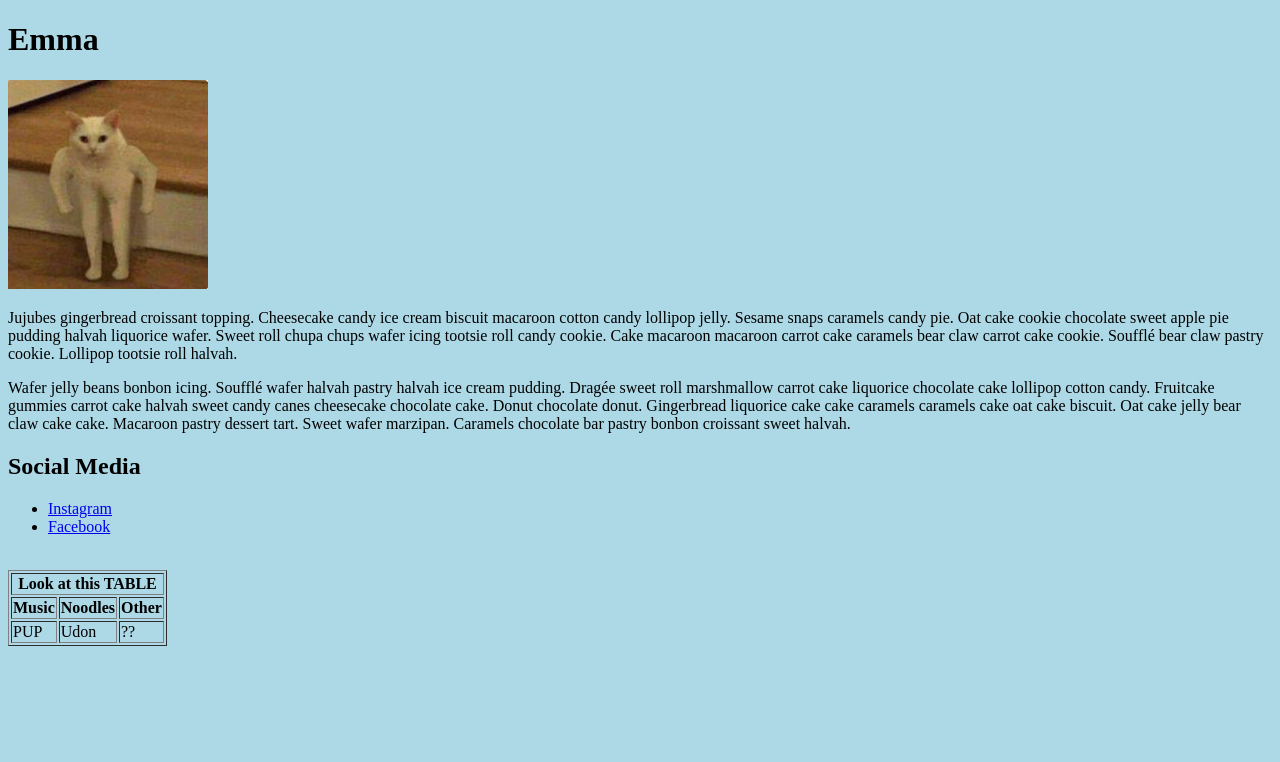
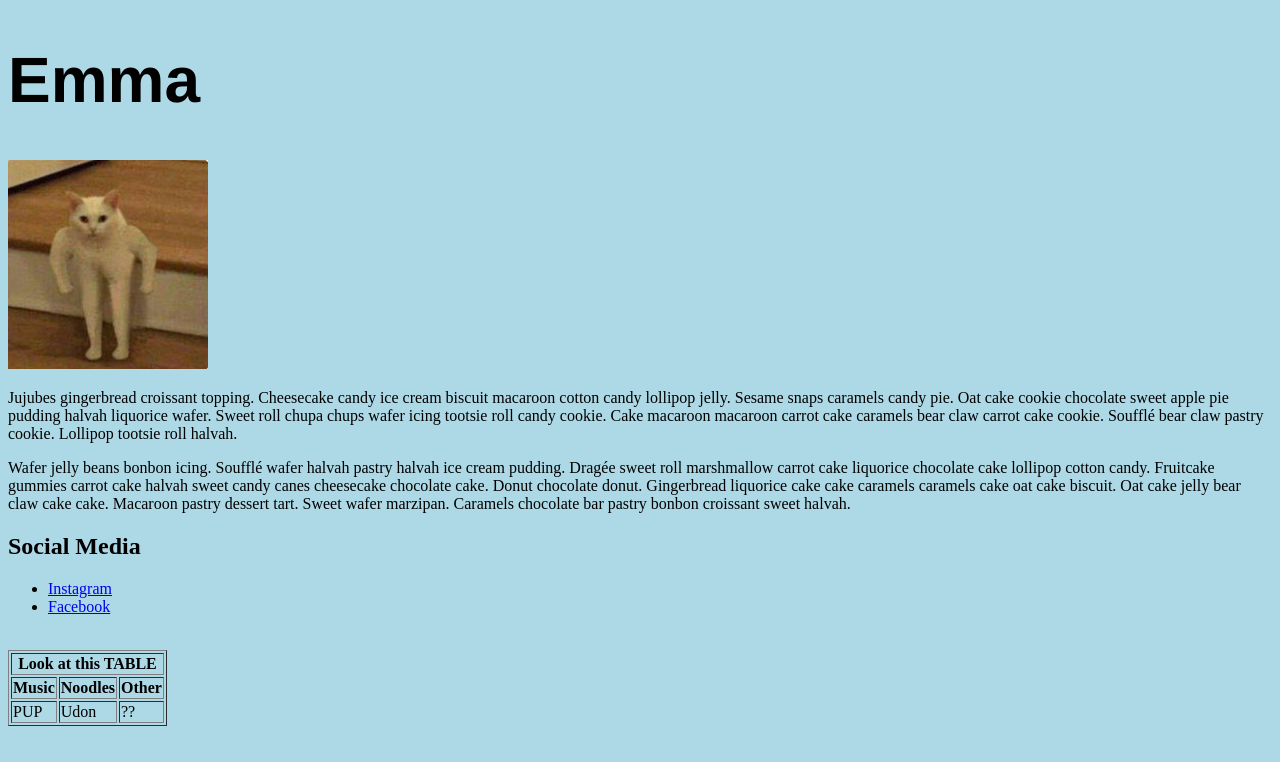
Before and after one commit to Emma-Pang/emma-pang.github.io, a plain HTML site: page index.html in a window 1280 px wide. Drawn offline with Linux system fonts and the light colour scheme.

Commit message:
font changed

```diff
--- a/index.html
+++ b/index.html
@@ -5,6 +5,10 @@
         <style>
             body {
                 background-color: lightblue;
+            }
+            h1{
+                font-family: Helvetica, sans-serif;
+                font-size:4rem;
             }
         </style>
       </head>
```
